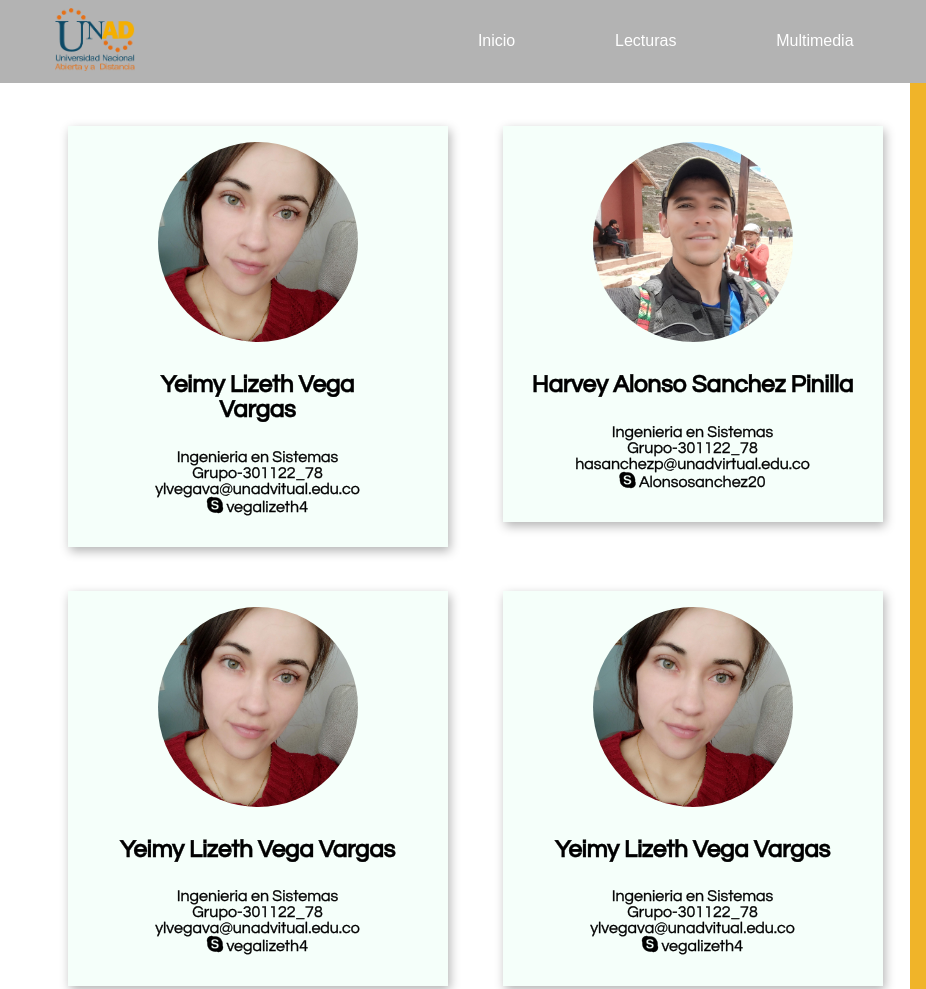
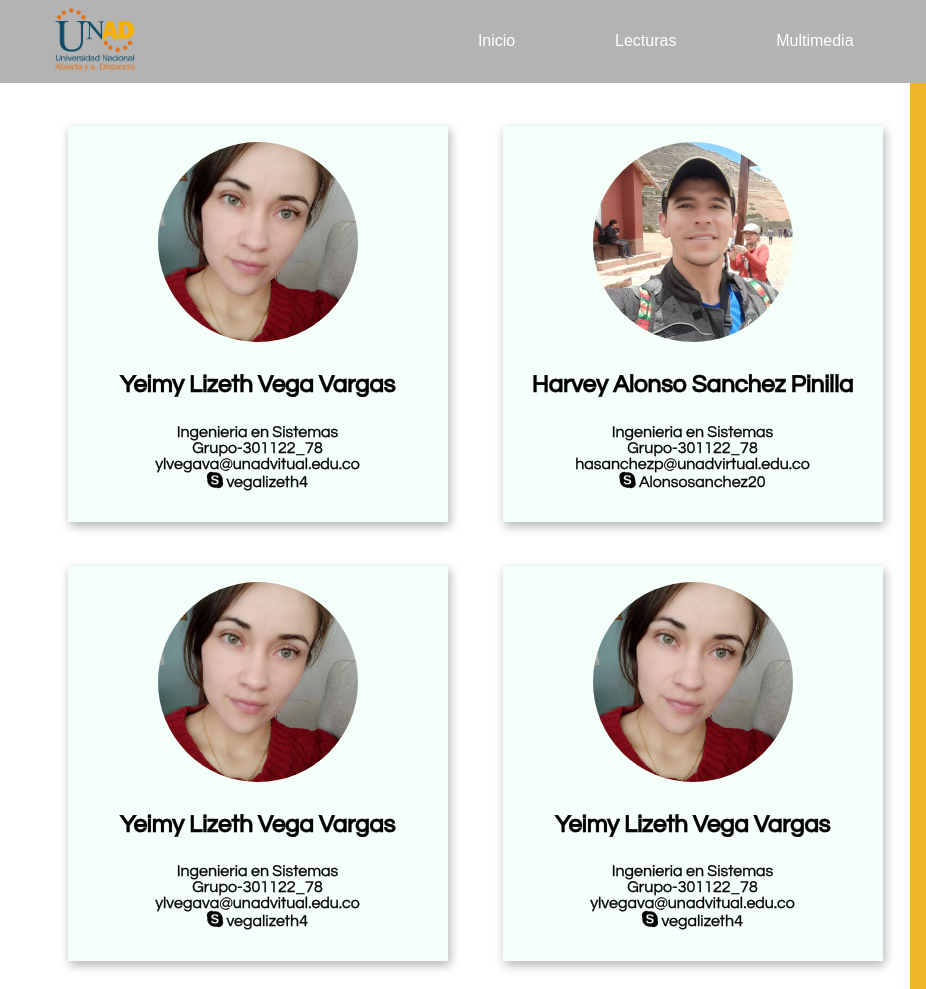
Before and after one commit to harvey6412/OviGrupo78, a plain HTML site: page autores.html in a window 1280 px wide. Shown: the top 989 px of the page, 0-926 px from the left. Drawn offline with Linux system fonts and the light colour scheme; files whose address does not match are found by name.

Commit message:
modificacion nombre linea 52

```diff
--- a/autores.html
+++ b/autores.html
@@ -49,7 +49,7 @@
     <div class="autor-content">
       <div class="box-autor">
         <img src="../assets/images/imagen-lizeth.jpg" class="box-img" alt="esto es una imagen">
-        <h1> Yeimy Lizeth Vega <br> Vargas</h1>
+        <h1> Yeimy Lizeth Vega Vargas</h1>
         <p>Ingenieria en Sistemas <br> Grupo-301122_78 <br> ylvegava@unadvitual.edu.co <br>
           <span class="icon-skype"></span><span> vegalizeth4</span>
           <br> </p>
```
